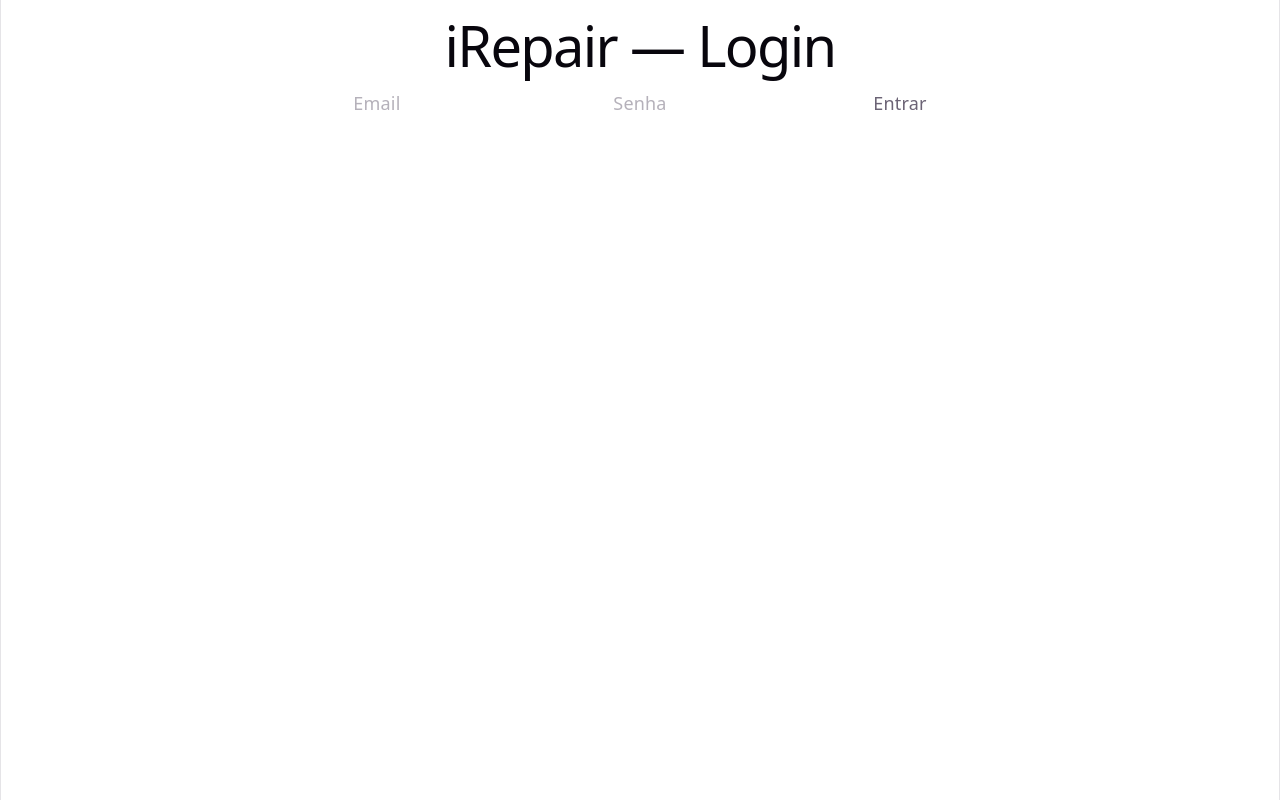
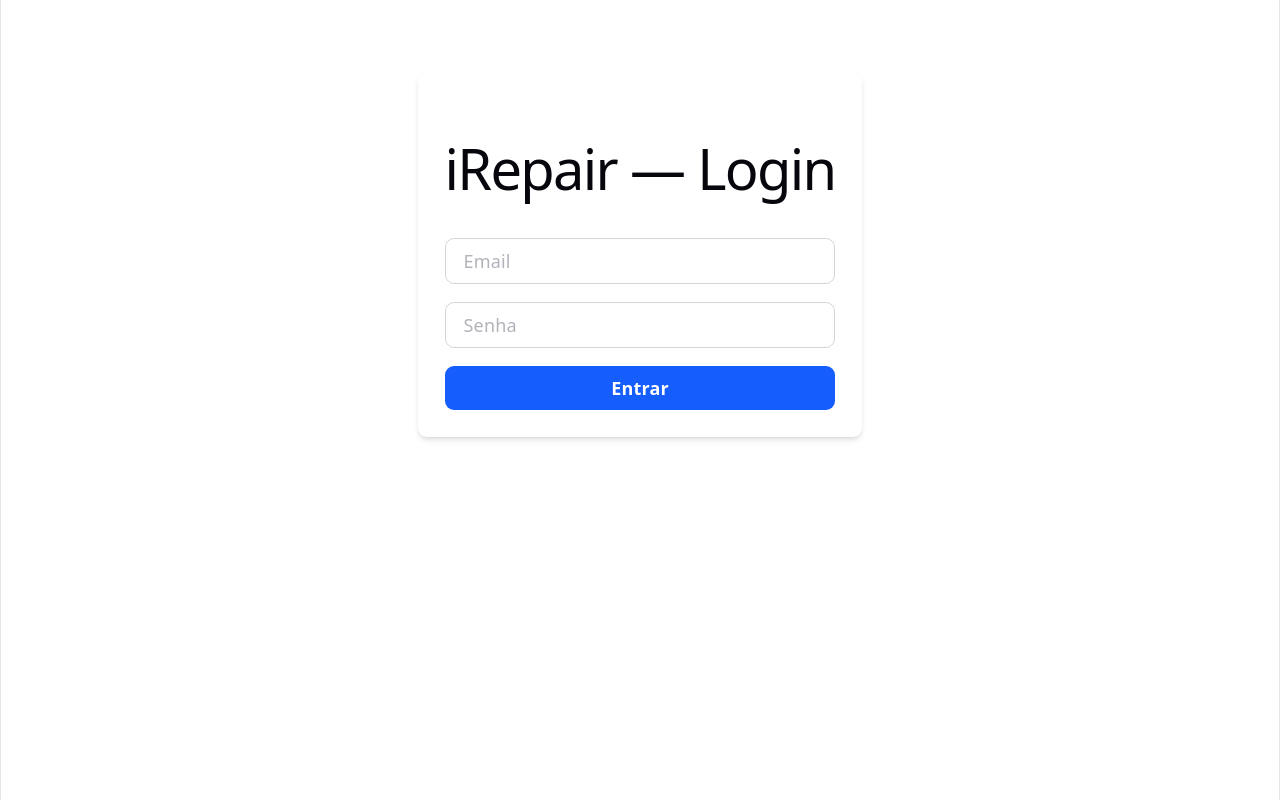
Before and after one commit to Alex-Mendes6/iRepair, a React (Vite) app in the folder client/: page /login in a window 1280 px wide. Built offline with nearby package versions, Linux system fonts and the light colour scheme; no server answers.

Commit message:
feat(logout): adiciona o botao de logout e o estilo da pagina de login

```diff
--- a/client/src/pages/DashboardPage.tsx
+++ b/client/src/pages/DashboardPage.tsx
@@ -4,6 +4,7 @@
 import { ServiceCard } from '../components/ServiceCard';
 import type { ServiceOrder } from '../types';
 import axios from 'axios';
+import { useAuth } from '../contexts/AuthContext';
 
 export const DashboardPage = () => {
     const [orders, setOrders] = useState<ServiceOrder[]>([]);
@@ -81,6 +82,16 @@
         }
     };
 
+    const { logout } = useAuth();
+
+    const handleLogout = async () => {
+        try {
+            await logout();
+        } catch (error) {
+            console.error('Erro ao fazer logout:', error);
+        }
+    }
+
     if (isLoading) return <p className="text-center mt-8">Carregando ordens de serviço...</p>;
     if (error) return <p className="text-red-500 text-center mt-8">{error}</p>;
 
@@ -100,6 +111,13 @@
                 ))
                 )}
             </div>
+            <div className="mt-6">
+                <button
+                    onClick={handleLogout}
+                    className="bg-red-600 hover:bg-red-700 text-white font-semibold py-2 px-4 rounded-lg transition ">
+                        Sair / Logout
+                </button>
+            </div>
         </div>
     );
 };
--- a/client/src/pages/Login.tsx
+++ b/client/src/pages/Login.tsx
@@ -27,13 +27,44 @@
     }
 
     return (
-        <div>
-            <h1>iRepair — Login</h1>
-            <form onSubmit={handleSubmit}>
-                <input type="email" value={email} onChange={e => setEmail(e.target.value)} placeholder="Email" required/>
-                <input type="password" value={senha} onChange={e => setSenha(e.target.value)} placeholder="Senha" required/>
-                {erro && <p style={{ color: 'red'}}>{erro}</p>}
-                <button type="submit" disabled={isLoading}>
+        <div className="max-w-md mx-auto mt-16 p-6 bg-gray rounded-lg shadow-md">
+            <h1 className="text-2xl font-bold text-center text-gray-200 mb-6">iRepair — Login</h1>
+
+            <form onSubmit={handleSubmit} className="space-y-4">
+                <div>
+                    <input
+                        id="email"
+                        type="email"
+                        value={email}
+                        onChange={(e) => setEmail(e.target.value)}
+                        placeholder="Email"
+                        required
+                        className="w-full px-4 py-2 border border-gray-300 rounded-lg focus:ring-2 focus:ring-blue-500 focus:border-blue-500 outline-none transition"
+                    />
+                </div>
+                <div>
+                    <input
+                        id="senha"
+                        type="password"
+                        value={senha}
+                        onChange={(e) => setSenha(e.target.value)}
+                        placeholder="Senha"
+                        required
+                        className="w-full px-4 py-2 border border-gray-300 rounded-lg focus:ring-2 focus:ring-blue-500 focus:border-blue-500 outline-none transition"
+                    />
+                </div>
+
+                {erro && (
+                    <p className="text-sm text-red-600 bg-red-50 px-3 py-2 rounded-lg border border-red-200">
+                        {erro}
+                    </p>
+                )}
+
+                <button
+                    type="submit"
+                    disabled={isLoading}
+                    className="w-full bg-blue-600 hover:bg-blue-700 text-white font-semibold py-2 px-4 rounded-lg transition disabled:opacity-50 disabled:cursor-not-allowed"
+                >
                     {isLoading ? 'Entrando...' : 'Entrar'}
                 </button>
             </form>
```
Lines whose indentation alone changed are shown as unchanged.
